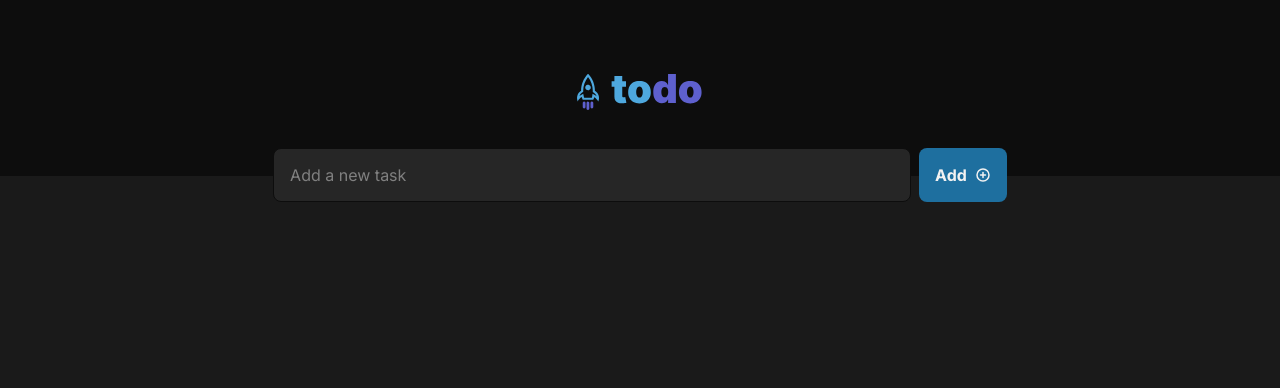
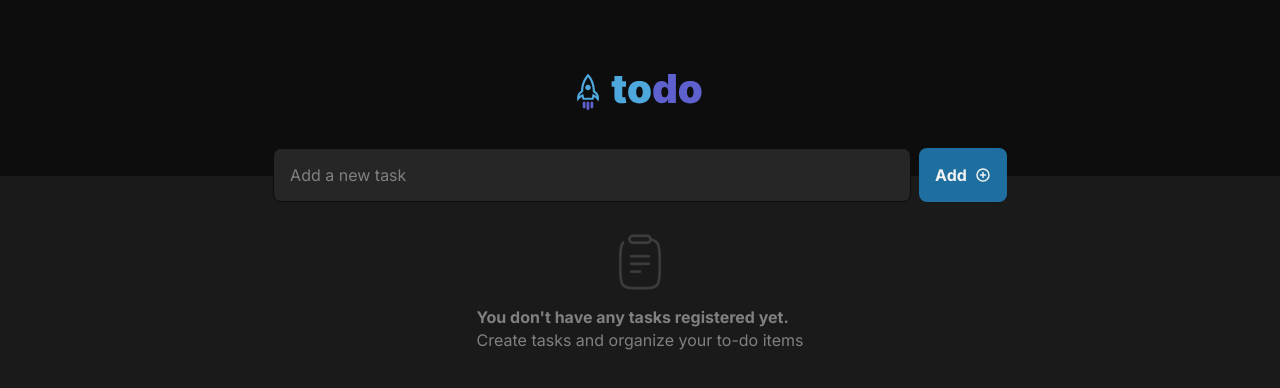
Before and after one commit to caleb-freitas/todo, a React (Vite) app: page / in a window 1280 px wide. Shown: the top 388 px of the page. Built offline with nearby package versions, Linux system fonts and the light colour scheme.

Commit message:
feat: added DoesNotHaveTask component

```diff
--- /dev/null
+++ b/src/components/DoesNotHaveTasks.tsx
@@ -0,0 +1,17 @@
+import clipboard from '../assets/clipboard.svg'
+
+export const DoesNotHaveTasks = () => {
+  return (
+    <section className="flex justify-center">
+      <div>
+        <img className="m-auto pb-4" src={clipboard} alt="" />
+        <p className="font-bold text-gray-3000">
+          You don&apos;t have any tasks registered yet.
+        </p>
+        <p className="text-gray-3000">
+          Create tasks and organize your to-do items
+        </p>
+      </div>
+    </section>
+  )
+}
--- a/src/components/Tasks.tsx
+++ b/src/components/Tasks.tsx
@@ -4,6 +4,7 @@ import { useForm } from 'react-hook-form'
 import { useState } from 'react'
 import cuid from 'cuid'
 import { TaskCard } from './TaskCard'
+import { DoesNotHaveTasks } from './DoesNotHaveTasks'
 
 const taskSchema = z.object({
   id: z.string().cuid(),
@@ -64,6 +65,7 @@ export const Tasks = () => {
           <PlusCircle weight="bold" />
         </button>
       </form>
+      {tasks.length === 0 && <DoesNotHaveTasks />}
       {tasks.map((task) => {
         return (
           <div key={task.id} className="flex justify-center">
```
Also changed, not shown: src/assets/clipboard.svg (added).
